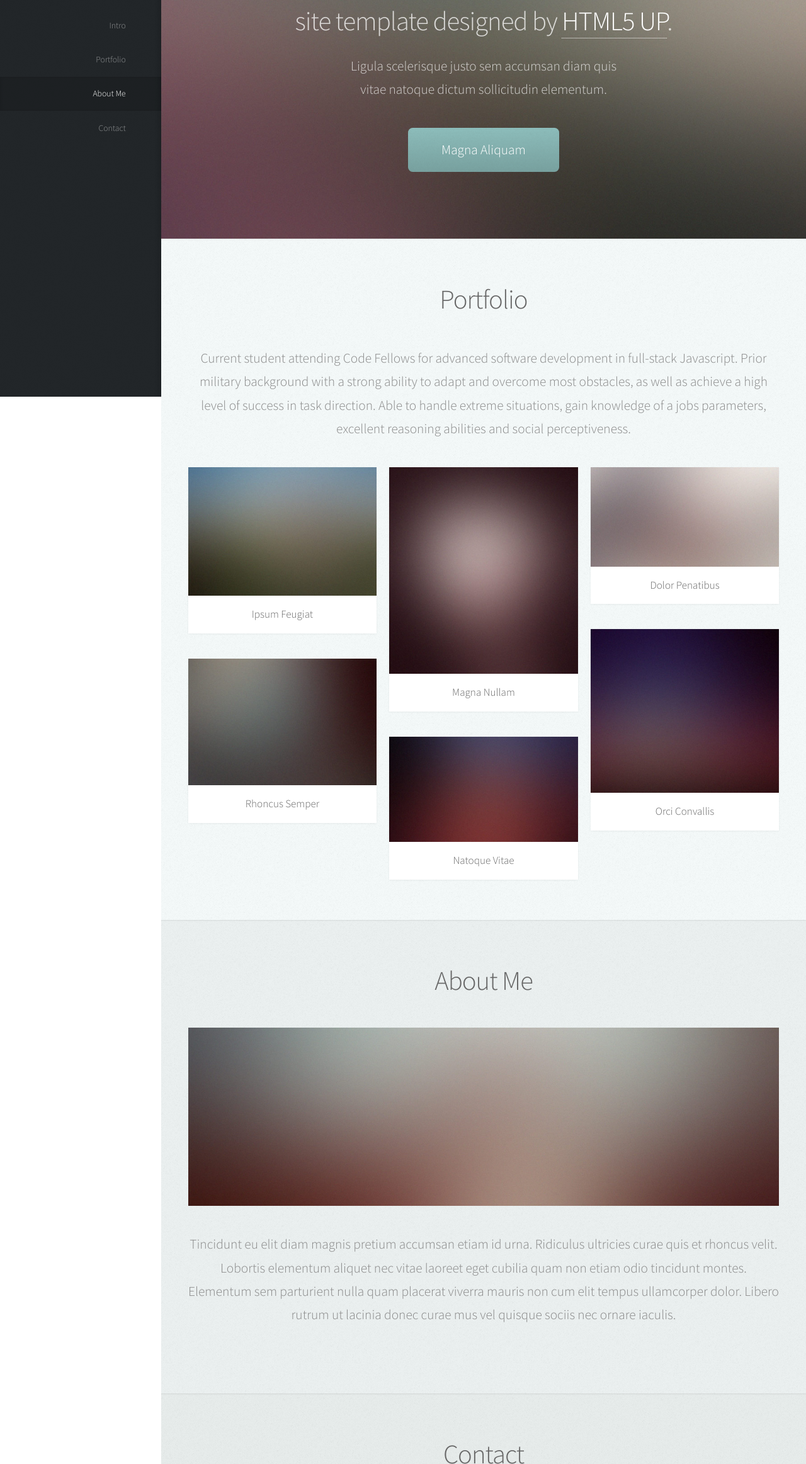
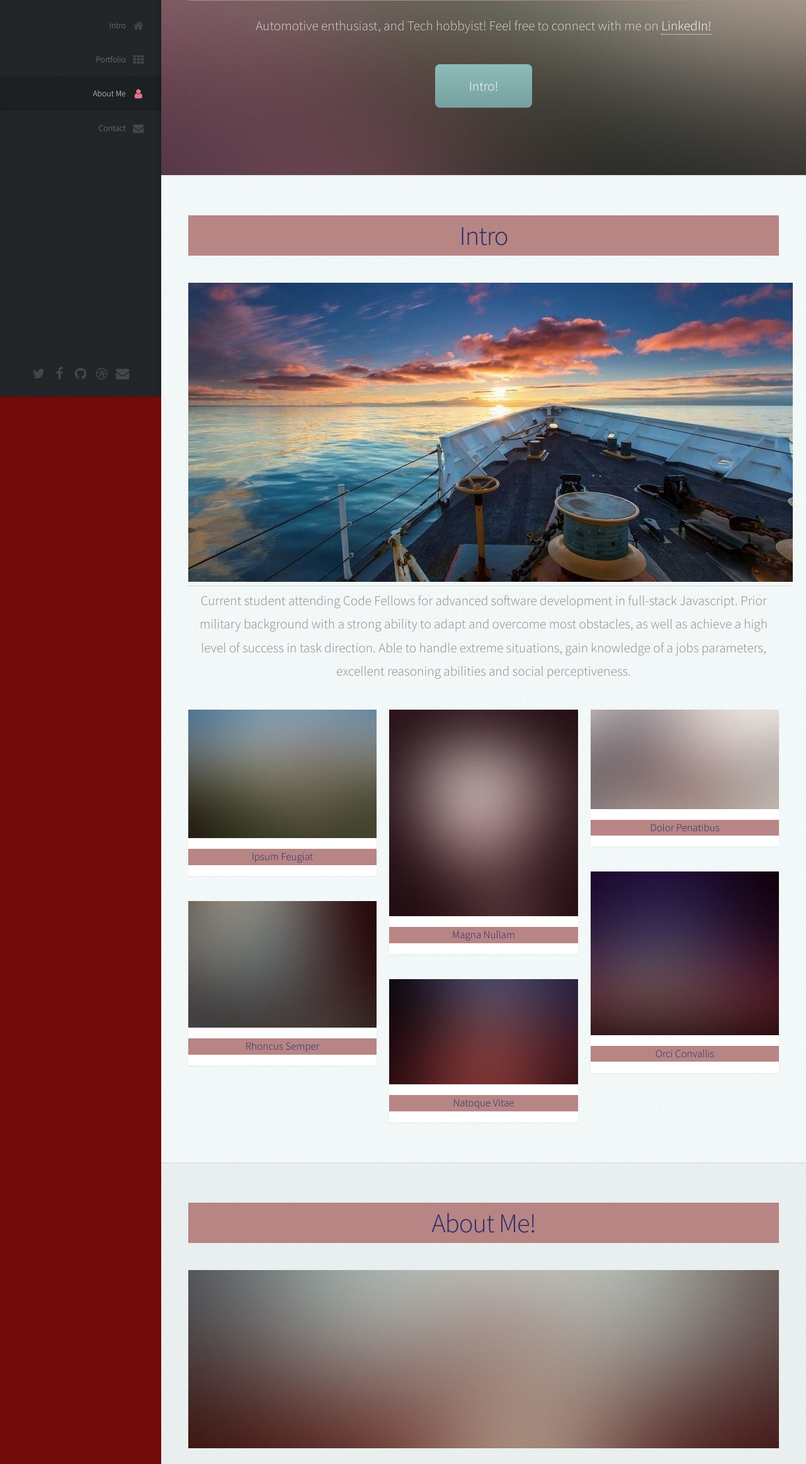
Before and after one commit to IanGifford261/portfolio, a plain HTML site: page starter-code/index.html in a window 1280 px wide. Shown: the part 170-2495 px from the top of the page at 63% size. Drawn offline with Linux system fonts and the light colour scheme; files whose address does not match are found by name.

Commit message:
adds some small stuff for now

```diff
--- a/starter-code/assets/css/main.css
+++ /dev/null
@@ -1,2 +0,0 @@
-/* @import url("font-awesome.min.css");
-@import url("https://fonts.googleapis.com/css?family=Source+Sans+Pro:300,300italic,400,600"); */
--- a/starter-code/assets/css/modules/base.css
+++ b/starter-code/assets/css/modules/base.css
@@ -9,15 +9,17 @@ html {
 
 *, *:before, *:after {
     box-sizing: inherit;
+
 }
 
 body {
-    background: #fff;
+    background: rgb(114, 10, 10);
     font-family: 'Source Sans Pro', sans-serif;
     font-size: 19pt;
     font-weight: 300;
     line-height: 1.75em;
     color: #888;
+
 }
 
     body.is-preload *, body.is-preload *:before, body.is-preload *:after {
@@ -36,13 +38,14 @@ input, textarea, select {
     font-size: 19pt;
     font-weight: 300;
     line-height: 1.75em;
-    color: #888;
+    color: rgb(156, 112, 112);
 }
 
 h1, h2, h3, h4, h5, h6 {
     font-weight: 300;
-    color: #666;
+    color: rgb(34, 45, 105);
     line-height: 1.5em;
+    background-color: rgb(184, 133, 133);
 }
 
 h1 a, h2 a, h3 a, h4 a, h5 a, h6 a {
--- a/starter-code/index.html
+++ b/starter-code/index.html
@@ -6,7 +6,7 @@
 -->
 <html>
 	<head>
-		<title>Prologue by HTML5 UP</title>
+		<title>Portfolio: Ian Gifford</title>
 		<meta charset="utf-8" />
 		<meta name="viewport" content="width=device-width, initial-scale=1, user-scalable=no" />
 		<link rel="stylesheet" href="assets/css/modules/reset.css" />
@@ -65,27 +65,25 @@
 						<div class="container">
 
 							<header>
-								<h2 class="alt">Hi! I'm <strong>Prologue</strong>, a <a href="http://html5up.net/license">free</a> responsive<br />
-								site template designed by <a href="http://html5up.net">HTML5 UP</a>.</h2>
-								<p>Ligula scelerisque justo sem accumsan diam quis<br />
-								vitae natoque dictum sollicitudin elementum.</p>
+								<h2 class="alt">Hi! I'm <strong>Ian Gifford</strong>, a Junior Software Developer.</h2>
+								<p>Automotive enthusiast, and Tech hobbyist! Feel free to connect with me on <a href="https://www.linkedin.com/in/iangifford261/">LinkedIn!</a></p>
 							</header>
 
 							<footer>
-								<a href="#portfolio" class="button scrolly">Magna Aliquam</a>
+								<a href="#portfolio" class="button scrolly">Intro!</a>
 							</footer>
 
 						</div>
 					</section>
 
-				<!-- Portfolio -->
+
 					<section id="portfolio" class="two">
 						<div class="container">
 
 							<header>
-								<h2>Portfolio</h2>
+								<h2>Intro</h2>
 							</header>
-
+							<a href="#" class="imagemunro"><img src="C:\Users\Ian\codefellows\301\portfolio\starter-code\assets\css\images\MunroSunset.jpg" alt="My Ship, USCGC Munro sailing in the South Pacific, 2014." /></a>
 							<p>Current student attending Code Fellows for advanced software development in full-stack Javascript. Prior military background with a strong ability to adapt and overcome most obstacles, as well as achieve a high level of success in task direction. Able to handle extreme situations, gain knowledge of a jobs parameters, excellent reasoning abilities and social perceptiveness.</p>
 
 							<div class="row">
@@ -141,17 +139,12 @@
 						<div class="container">
 
 							<header>
-								<h2>About Me</h2>
+								<h2>About Me!</h2>
 							</header>
 
 							<a href="#" class="image featured"><img src="images/pic08.jpg" alt="" /></a>
 
-							<p>Tincidunt eu elit diam magnis pretium accumsan etiam id urna. Ridiculus
-							ultricies curae quis et rhoncus velit. Lobortis elementum aliquet nec vitae
-							laoreet eget cubilia quam non etiam odio tincidunt montes. Elementum sem
-							parturient nulla quam placerat viverra mauris non cum elit tempus ullamcorper
-							dolor. Libero rutrum ut lacinia donec curae mus vel quisque sociis nec
-							ornare iaculis.</p>
+							<p>I'm Ian, and I am a software developer with a background in the military, specifically engineering, as well as retail service work and carpentry for the last three years outside of the USCG. Over that time I was considering getting into coding and the tech industry, but I didn't want to do college courses over 4 years. While researching the software development industry, I had learned how interesting and lucrative this line of business is, as well as a welcoming and tight knit community. I would like to apply this career choice to a progressive type of work environment that is trying to advance technology for the greater good and the future. I would say being a sailor helped me prepare for the mental strain of code while learning to be okay with failure or not knowing what to do.</p>
 
 						</div>
 					</section>
```
Also changed, not shown: starter-code/README.txt, starter-code/assets/css/images/MunroSunset.jpg (added).
